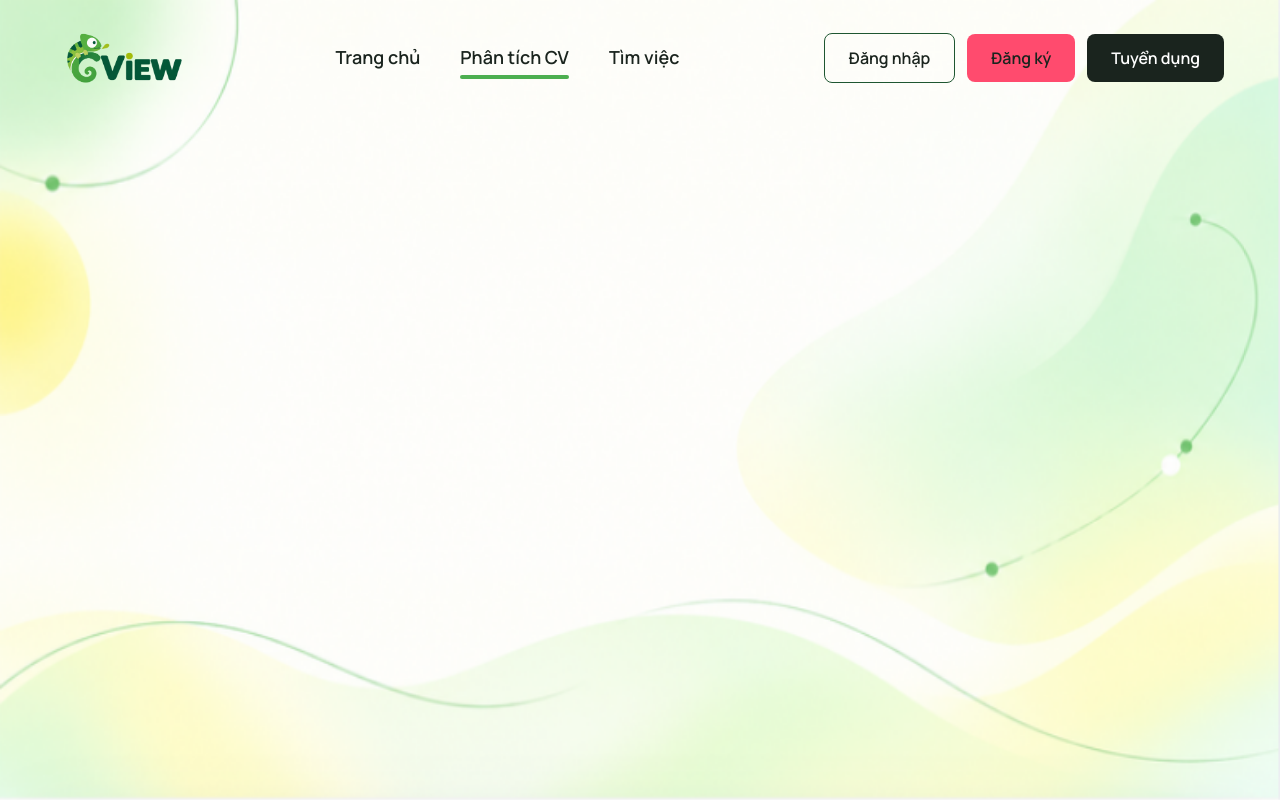
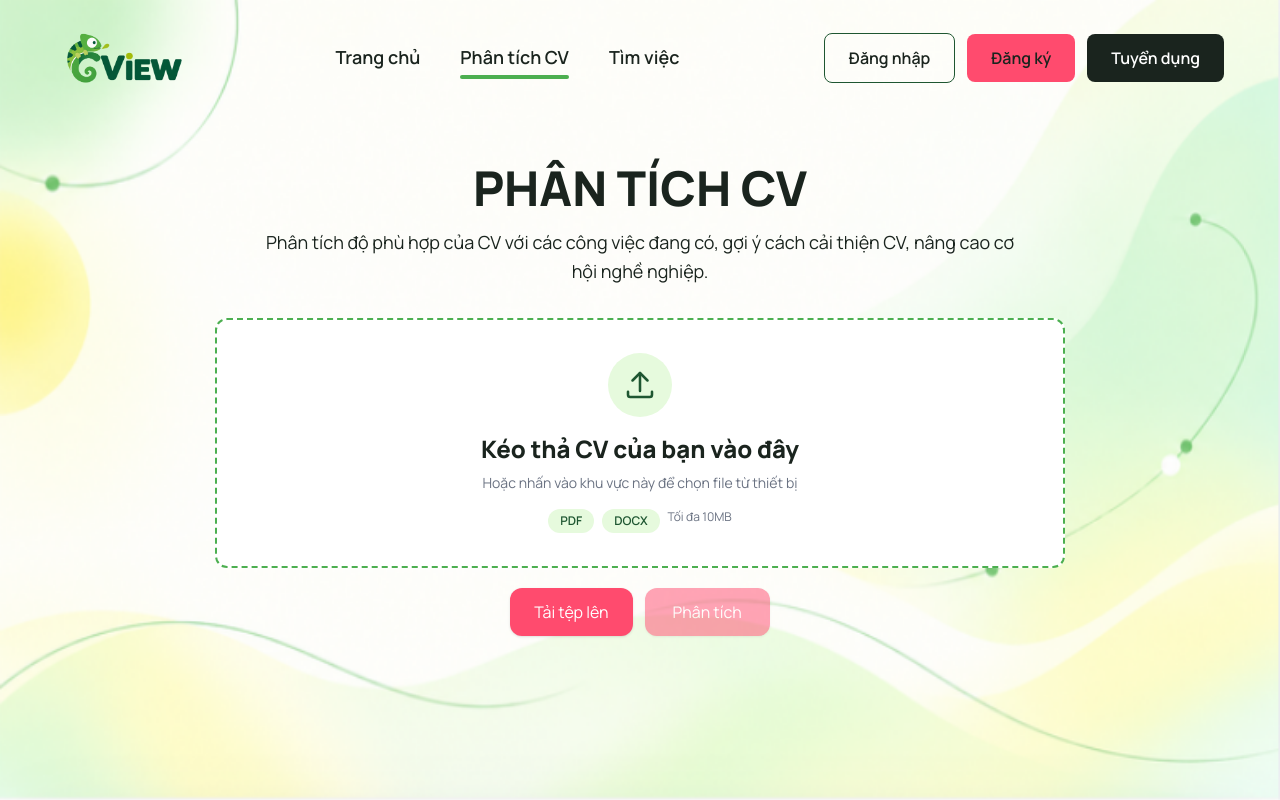
Before and after one commit to uyennbu/CView, a React (Vite) app in the folder frontend/: page /cv-analysis in a window 1280 px wide. Built offline with nearby package versions, Linux system fonts and the light colour scheme; no server answers.

Commit message:
[Tran Tien Dat] build CV upload interface

```diff
--- /dev/null
+++ b/frontend/src/components/CVUpload.jsx
@@ -0,0 +1,240 @@
+
+import { useRef, useState } from 'react'
+
+const MAX_FILE_SIZE = 10 * 1024 * 1024 // 10MB
+
+const ACCEPTED_EXTENSIONS = ['pdf', 'docx']
+
+export default function CVUpload({ onAnalyze }) {
+  const inputRef = useRef(null)
+
+  const [file, setFile] = useState(null)
+  const [error, setError] = useState('')
+  const [isDragging, setIsDragging] = useState(false)
+
+  // Kiểm tra và lưu file được chọn
+  const handleFile = (selectedFile) => {
+    if (!selectedFile) return
+
+    setError('')
+
+    const extension = selectedFile.name
+      .split('.')
+      .pop()
+      .toLowerCase()
+
+    if (!ACCEPTED_EXTENSIONS.includes(extension)) {
+      setFile(null)
+      setError('Vui lòng chọn file CV định dạng PDF hoặc DOCX.')
+      return
+    }
+
+    if (selectedFile.size > MAX_FILE_SIZE) {
+      setFile(null)
+      setError('Dung lượng file không được vượt quá 10MB.')
+      return
+    }
+
+    if (selectedFile.size === 0) {
+      setFile(null)
+      setError('File không có dữ liệu. Vui lòng chọn file khác.')
+      return
+    }
+
+    setFile(selectedFile)
+  }
+
+  // Chọn file từ thiết bị
+  const handleInputChange = (event) => {
+    handleFile(event.target.files?.[0])
+    event.target.value = ''
+  }
+
+  // Khi kéo file vào khu vực upload
+  const handleDragOver = (event) => {
+    event.preventDefault()
+    setIsDragging(true)
+  }
+
+  // Khi kéo file ra ngoài khu vực upload
+  const handleDragLeave = (event) => {
+    event.preventDefault()
+
+    if (!event.currentTarget.contains(event.relatedTarget)) {
+      setIsDragging(false)
+    }
+  }
+
+  // Khi thả file vào khu vực upload
+  const handleDrop = (event) => {
+    event.preventDefault()
+    setIsDragging(false)
+
+    const droppedFile = event.dataTransfer.files?.[0]
+    handleFile(droppedFile)
+  }
+
+  // Xóa file đã chọn
+  const handleRemoveFile = () => {
+    setFile(null)
+    setError('')
+
+    if (inputRef.current) {
+      inputRef.current.value = ''
+    }
+  }
+
+  // Chuyển dung lượng file sang MB
+  const formatFileSize = (size) => {
+    return `${(size / (1024 * 1024)).toFixed(2)} MB`
+  }
+
+  return (
+    <div className="w-full max-w-[850px] mx-auto">
+      <div
+        onDragOver={handleDragOver}
+        onDragLeave={handleDragLeave}
+        onDrop={handleDrop}
+        onClick={() => inputRef.current?.click()}
+        className={`
+          relative flex min-h-[220px] flex-col items-center justify-center
+          gap-4 rounded-xl border-2 border-dashed px-5 py-8
+          transition-all duration-200 cursor-pointer
+          sm:min-h-[250px] sm:px-8
+          ${
+            isDragging
+              ? 'border-cview-green bg-cview-mint/70 scale-[1.01]'
+              : 'border-cview-green bg-white hover:bg-cview-mint/20'
+          }
+        `}
+      >
+        <input
+          ref={inputRef}
+          type="file"
+          accept=".pdf,.docx"
+          onChange={handleInputChange}
+          className="hidden"
+        />
+
+        {!file ? (
+          <>
+            {/* Upload icon */}
+            <div className="flex h-16 w-16 items-center justify-center rounded-full bg-cview-mint">
+              <svg
+                viewBox="0 0 24 24"
+                fill="none"
+                className="h-9 w-9 text-cview-primary"
+                stroke="currentColor"
+                strokeWidth="1.7"
+                strokeLinecap="round"
+                strokeLinejoin="round"
+                aria-hidden="true"
+              >
+                <path d="M12 16V4" />
+                <path d="m7 9 5-5 5 5" />
+                <path d="M20 16.5v2A1.5 1.5 0 0 1 18.5 20h-13A1.5 1.5 0 0 1 4 18.5v-2" />
+              </svg>
+            </div>
+
+            <div className="text-center">
+              <h2 className="text-xl font-bold text-cview-dark sm:text-2xl">
+                {isDragging
+                  ? 'Thả CV của bạn vào đây'
+                  : 'Kéo thả CV của bạn vào đây'}
+              </h2>
+
+              <p className="mt-2 text-sm text-gray-500">
+                Hoặc nhấn vào khu vực này để chọn file từ thiết bị
+              </p>
+            </div>
+
+            <div className="flex flex-wrap justify-center gap-2">
+              <span className="rounded-full bg-cview-mint px-3 py-1 text-xs font-semibold text-cview-primary">
+                PDF
+              </span>
+              <span className="rounded-full bg-cview-mint px-3 py-1 text-xs font-semibold text-cview-primary">
+                DOCX
+              </span>
+              <span className="text-xs text-gray-500">
+                Tối đa 10MB
+              </span>
+            </div>
+          </>
+        ) : (
+          <>
+            {/* File đã chọn */}
+            <div className="flex h-16 w-16 items-center justify-center rounded-full bg-cview-mint">
+              <svg
+                viewBox="0 0 24 24"
+                fill="none"
+                className="h-9 w-9 text-cview-primary"
+                stroke="currentColor"
+                strokeWidth="1.7"
+                strokeLinecap="round"
+                strokeLinejoin="round"
+                aria-hidden="true"
+              >
+                <path d="M14 2H6a2 2 0 0 0-2 2v16a2 2 0 0 0 2 2h12a2 2 0 0 0 2-2V8z" />
+                <path d="M14 2v6h6" />
+                <path d="m9 15 2 2 4-4" />
+              </svg>
+            </div>
+
+            <div className="max-w-full text-center">
+              <p className="break-all font-bold text-cview-dark">
+                {file.name}
+              </p>
+
+              <p className="mt-1 text-sm text-gray-500">
+                {formatFileSize(file.size)}
+              </p>
+
+              <p className="mt-2 text-sm font-semibold text-cview-primary">
+                Đã chọn CV thành công!
+              </p>
+            </div>
+
+            <button
+              type="button"
+              onClick={(event) => {
+                event.stopPropagation()
+                handleRemoveFile()
+              }}
+              className="rounded-full border border-red-200 px-4 py-2 text-sm font-semibold text-red-500 transition hover:bg-red-50"
+            >
+              Xóa file
+            </button>
+          </>
+        )}
+      </div>
+
+      {error && (
+        <p
+          role="alert"
+          className="mt-3 text-center text-sm font-medium text-red-500"
+        >
+          {error}
+        </p>
+      )}
+
+      <div className="mt-5 flex flex-wrap justify-center gap-3">
+        <button
+          type="button"
+          onClick={() => inputRef.current?.click()}
+          className="rounded-xl bg-cview-accent px-6 py-3 text-sm font-bold text-white shadow-sm transition hover:-translate-y-0.5 hover:brightness-105"
+        >
+          Tải tệp lên
+        </button>
+
+        <button
+          type="button"
+          disabled={!file || !onAnalyze}
+          onClick={() => file && onAnalyze?.(file)}
+          className="rounded-xl bg-cview-accent px-7 py-3 text-sm font-bold text-white shadow-sm transition hover:-translate-y-0.5 hover:brightness-105 disabled:cursor-not-allowed disabled:opacity-50 disabled:hover:translate-y-0"
+        >
+          Phân tích
+        </button>
+      </div>
+    </div>
+  )
+}
--- a/frontend/src/pages/CVAnalysisPage.jsx
+++ b/frontend/src/pages/CVAnalysisPage.jsx
@@ -1,7 +1,41 @@
+
+import { useState } from 'react'
+import CVUpload from '../components/CVUpload'
+import CVAnalysisOverview from '../components/analysis/CVAnalysisOverview'
+
 export default function CVAnalysisPage() {
+  const [showResults, setShowResults] = useState(false)
+
+  const handleAnalyze = (file) => {
+    if (!file) return
+
+    // Demo UI: chuyển sang giao diện kết quả.
+    // Chưa thực hiện phân tích CV thật.
+    setShowResults(true)
+  }
+
   return (
-    <div className="mx-auto max-w-[1440px] px-6 py-16 lg:px-14 min-h-[60vh]">
-      {/* Trang phân tích CV (đang để trống để hoàn thiện sau) */}
-    </div>
+    <main className="relative mx-auto min-h-[80vh] w-full max-w-[1440px] px-4 py-8 sm:px-6 sm:py-12 lg:px-14">
+
+      {!showResults ? (
+        <>
+          <section className="mx-auto mb-8 max-w-3xl text-center">
+            <h1 className="text-3xl font-extrabold uppercase text-cview-dark sm:text-4xl lg:text-5xl">
+              Phân tích CV
+            </h1>
+
+            <p className="mt-4 text-sm leading-relaxed text-cview-dark sm:text-base lg:text-lg">
+              Phân tích độ phù hợp của CV với các công việc đang có,
+              gợi ý cách cải thiện CV, nâng cao cơ hội nghề nghiệp.
+            </p>
+          </section>
+
+          <CVUpload onAnalyze={handleAnalyze} />
+        </>
+      ) : (
+        <CVAnalysisOverview />
+      )}
+
+    </main>
   )
 }
```
